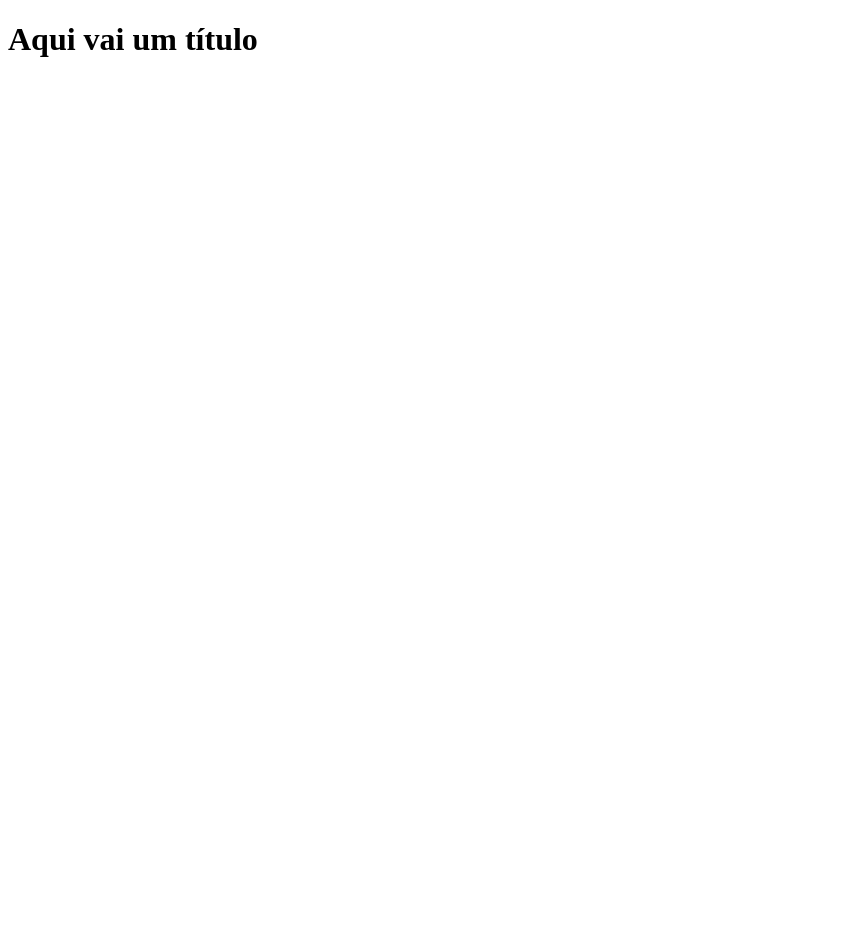
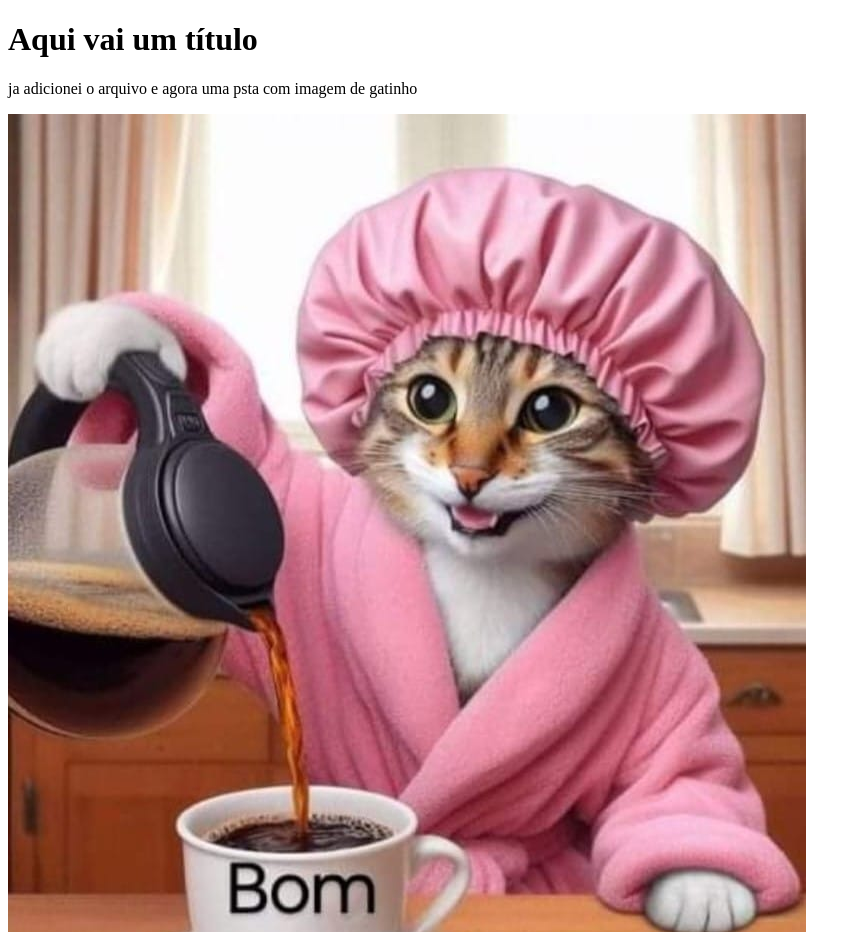
Before and after one commit to guii-barbosa/GitDevops, a plain HTML site: page index.html in a window 1280 px wide. Shown: the top 932 px of the page, without its empty margins (0-862 px from the left). Before the commit the page ends 800 px from the top, so only its background shows below. Drawn offline with Linux system fonts and the light colour scheme.

Commit message:
adicionando pasta imagem

```diff
--- a/index.html
+++ b/index.html
@@ -7,5 +7,7 @@
 </head>
 <body>
     <h1>Aqui vai um título</h1>
+    <p>ja adicionei o arquivo e agora uma psta com imagem de gatinho</p>
+    <img src="./images/gato.jpeg" alt="gatinho dando bom dia">
 </body>
 </html>
```
Also changed, not shown: images/gato.jpeg (added).
